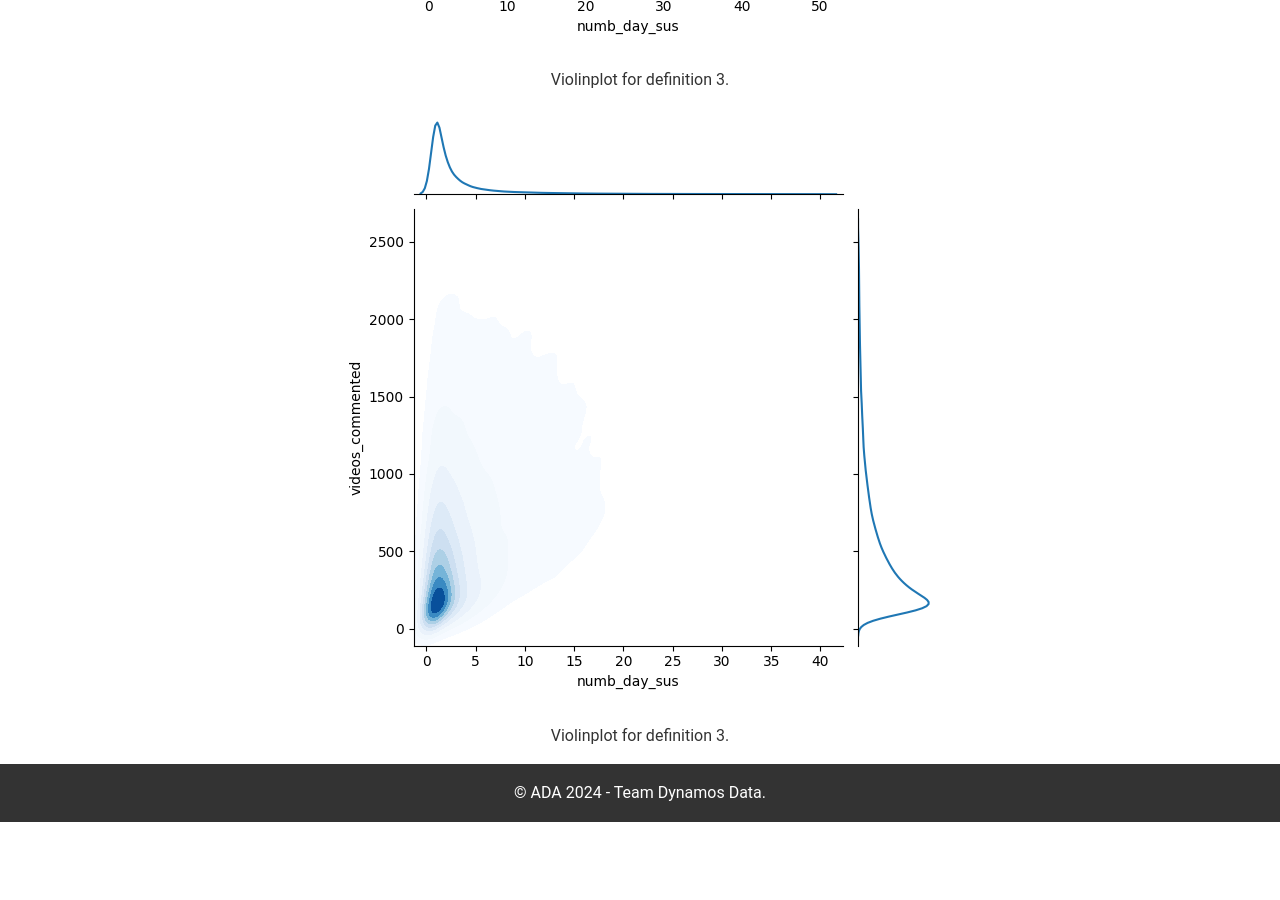
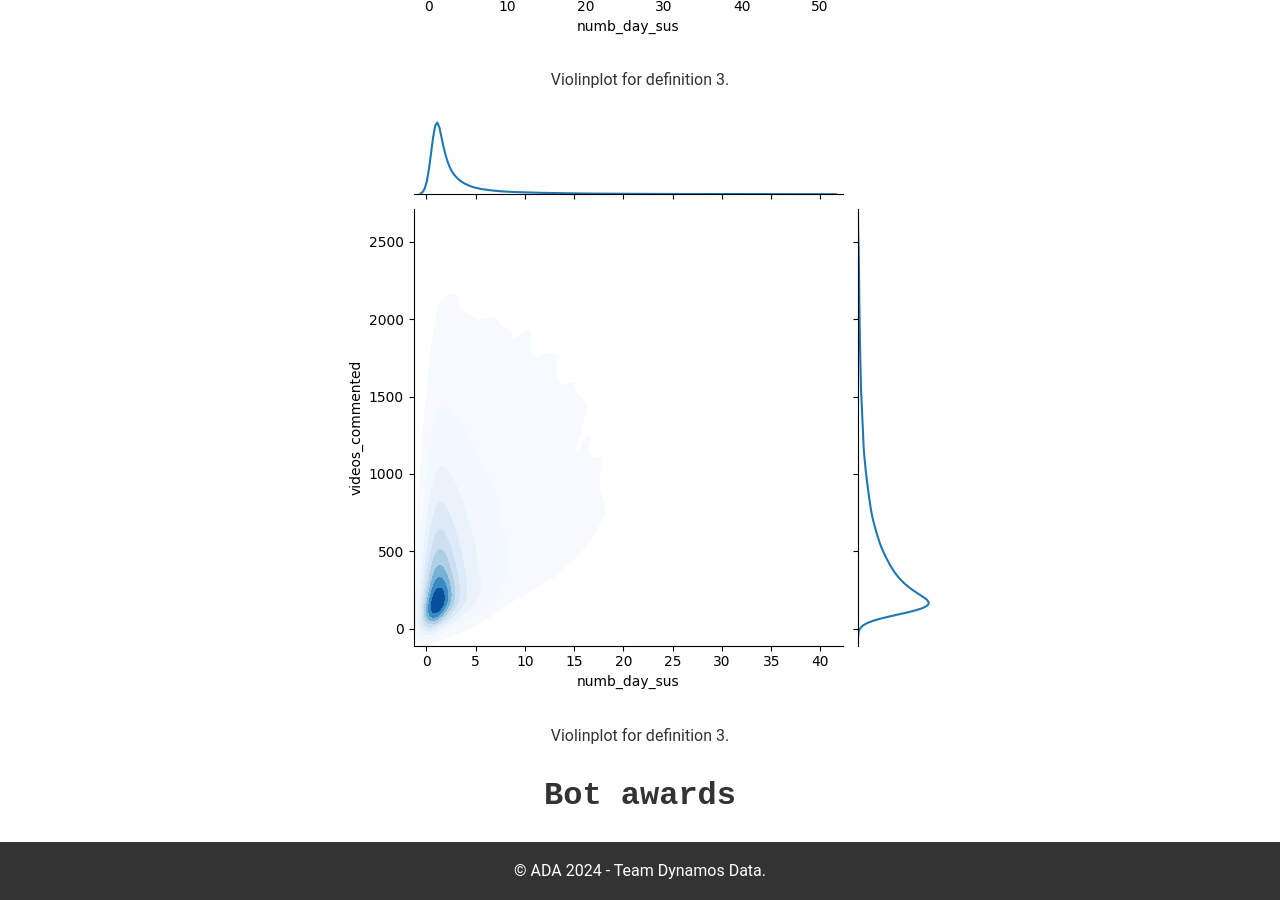
Before and after one commit to amaulap2/Datastory, a Jekyll site: the page built from index.markdown, in a window 1280 px wide and 900 px high, scrolled down 14000 px. Built offline with Jekyll 4.4.1, drawn with Linux system fonts in a browser that asks for light colours; before the commit the page ends 14822 px from its top, so only the background shows below that.

Commit message:
creating bot awards

```diff
--- /dev/null
+++ b/_includes/parts/bot_ranking.md
@@ -0,0 +1 @@
+# Bot awards
--- a/index.markdown
+++ b/index.markdown
@@ -18,3 +18,8 @@ title: Home
     {% include parts/best_finding_2.md %}
 {% endcapture %}
 {{ markdown_content | strip | markdownify }}
+
+{% capture markdown_content %}
+    {% include parts/bot_ranking.md %}
+{% endcapture %}
+{{ markdown_content | strip | markdownify }}
```
Also changed, not shown: assets/data/bot_ranking/C-3PO_stats.svg (added), assets/data/bot_ranking/HAL_stats.svg (added), assets/data/bot_ranking/SMITH_stats.svg (added), assets/data/bot_ranking/T-800_stats.svg (added).
